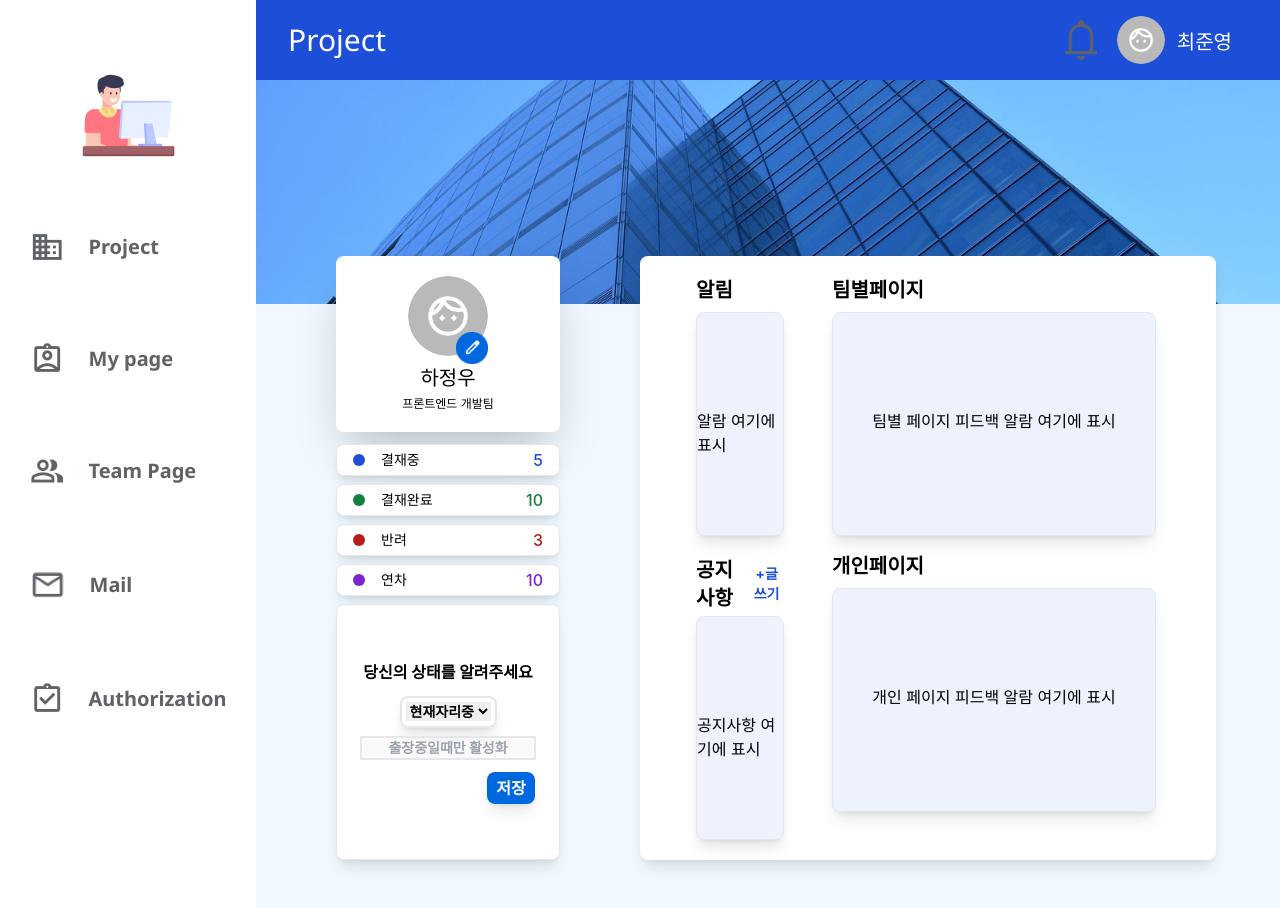
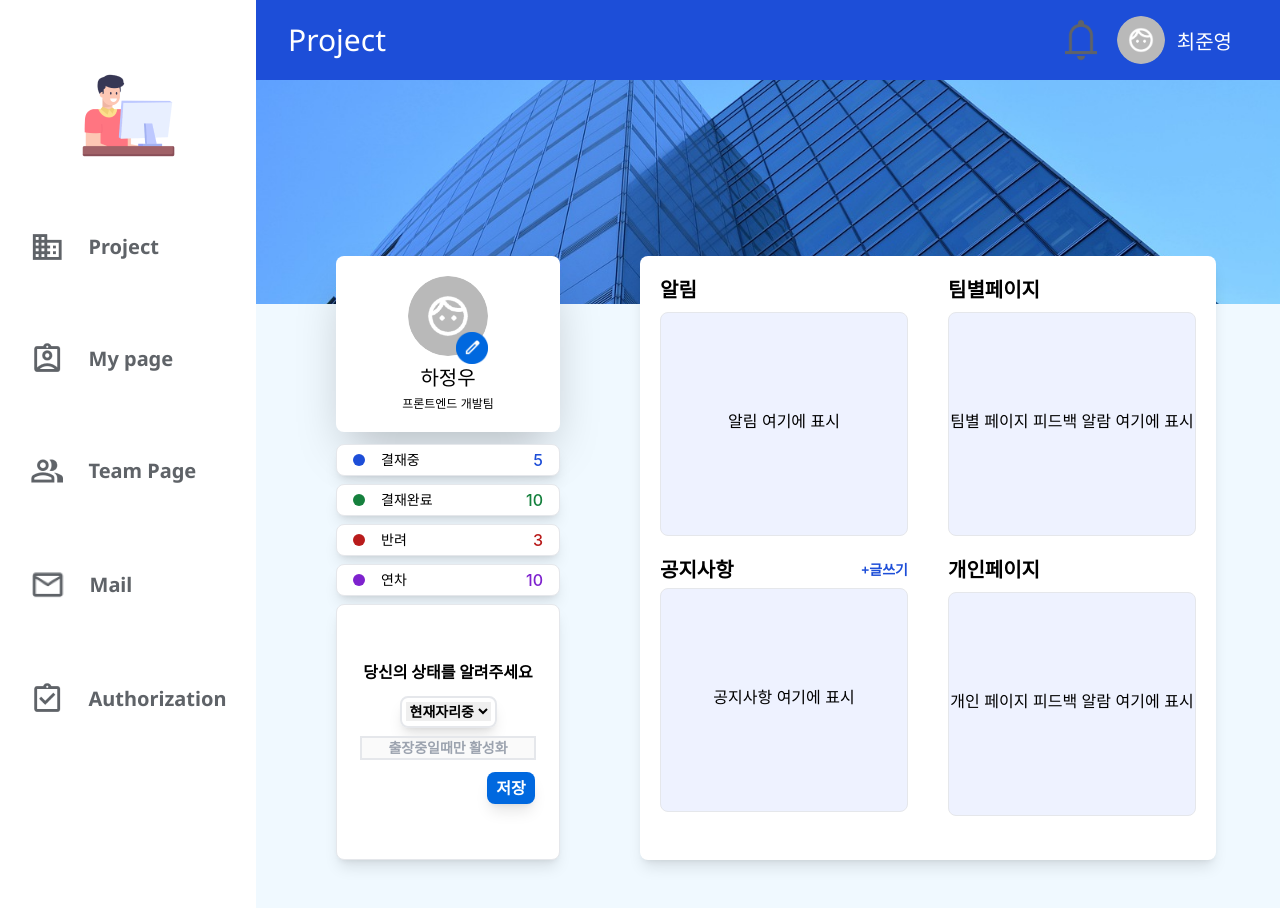
Before and after one commit to zzzissu/elice-first-project, a React (Create React App) app: page /layout in a window 1280 px wide. Built offline with nearby package versions, Linux system fonts and the light colour scheme.

Commit message:
[fix] 메인페이지 레이아웃 설정

```diff
--- a/src/components/mainPage/Project.tsx
+++ b/src/components/mainPage/Project.tsx
@@ -13,10 +13,11 @@ const Modal: React.FC<{
     const [newContent, setNewContent] = useState(content);
 
     // 모달이 열릴 때 상태를 업데이트
-
     React.useEffect(() => {
-        setNewTitle(title);
-        setNewContent(content);
+        if (isOpen) {
+            setNewTitle(title);
+            setNewContent(content);
+        }
     }, [title, content, isOpen]);
 
     if (!isOpen) return null;
@@ -24,39 +25,42 @@ const Modal: React.FC<{
     const handleSave = () => {
         if (onSave) {
             onSave(newTitle, newContent);
-            setNewTitle('');
-            setNewContent('');
+            onClose(); // 모달 닫기
         }
     };
 
+    const isSaveDisabled = !newTitle.trim() || !newContent.trim();
+
     return (
-        <div className="fixed inset-0 flex items-center justify-center bg-black bg-opacity-50">
-            <div className="bg-white rounded-lg p-8 w-[40%] h-[70%]">
-                <h2 className="text-2xl text-center font-semibold">공지사항</h2>
-
+        <div className='fixed inset-0 flex items-center justify-center bg-black bg-opacity-50'>
+            <div className='bg-white rounded-lg p-8 w-1/3 h-[60%]'>
+                <h2 className='text-2xl text-center font-semibold'>공지사항</h2>
                 <input
-                    type="text"
-                    placeholder="제목을 입력해주세요"
+                    type='text'
+                    placeholder='제목을 입력해주세요'
                     value={newTitle}
                     onChange={(e) => setNewTitle(e.target.value)}
-                    className="border rounded w-full p-2 mt-3"
+                    className='border rounded w-full p-2 mt-3'
+                    disabled={isReadOnly} // 읽기 전용 모드에서 비활성화
                 />
                 <textarea
-                    placeholder="내용을 입력해주세요"
+                    placeholder='내용을 입력해주세요'
                     value={newContent}
                     onChange={(e) => setNewContent(e.target.value)}
-                    className="border rounded w-full p-2 mt-3"
+                    className='border rounded w-full p-2 mt-3'
                     rows={15}
+                    disabled={isReadOnly} // 읽기 전용 모드에서 비활성화
                 />
-                <div className="mt-4 flex justify-center">
+                <div className='mt-4 flex justify-center'>
                     <button
-                        className="h-8 w-16 text-xl text-center font-bold bg-blue-500 text-white rounded hover:bg-blue-600 mr-2"
+                        className={`h-8 w-16 text-xl text-center font-bold rounded hover:bg-blue-600 mr-2 ${isSaveDisabled ? 'bg-gray-300 text-gray-700' : 'bg-blue-500 text-white'}`}
                         onClick={handleSave}
+                        disabled={isSaveDisabled}
                     >
                         저장
                     </button>
                     <button
-                        className="h-8 w-16 text-xl text-center font-bold bg-gray-700 text-white rounded hover:bg-gray-950"
+                        className='h-8 w-16 text-xl text-center font-bold bg-gray-700 text-white rounded hover:bg-gray-950'
                         onClick={onClose}
                     >
                         닫기
@@ -67,19 +71,29 @@ const Modal: React.FC<{
     );
 };
 
-const Project = () => {
+// 프로젝트 컴포넌트
+const Project: React.FC = () => {
     const [isModalOpen, setModalOpen] = useState(false);
     const [savedTitles, setSavedTitles] = useState<{ title: string; content: string }[]>([]);
     const [selectedTitle, setSelectedTitle] = useState<string | null>(null);
     const [selectedContent, setSelectedContent] = useState<string | null>(null);
     const [isReadOnly, setIsReadOnly] = useState(false);
     const [currentPage, setCurrentPage] = useState(1);
-    const itemsPerPage = 6;
+    const itemsPerPage = 4;
 
-    // 피드백 저장 함수
     const handleSave = (title: string, content: string) => {
-        setSavedTitles((prevTitles) => [...prevTitles, { title, content }]);
+        if (selectedTitle) {
+            // 수정하는 경우
+            setSavedTitles(prevTitles =>
+                prevTitles.map(item => (item.title === selectedTitle ? { title, content } : item))
+            );
+        } else {
+            // 새로운 경우
+            setSavedTitles(prevTitles => [...prevTitles, { title, content }]);
+        }
         setModalOpen(false);
+        setSelectedTitle(null);
+        setSelectedContent(null);
     };
 
     // 공지사항 항목 클릭 시 내용 보기
@@ -100,42 +114,44 @@ const Project = () => {
 
     // 삭제 함수
     const handleDelete = (index: number) => {
-        setSavedTitles((prevTitles) => prevTitles.filter((_, i) => i !== index));
+        setSavedTitles(prevTitles => prevTitles.filter((_, i) => i !== index));
     };
 
     // 페이지네이션
     const indexOfLastItem = currentPage * itemsPerPage;
     const indexOfFirstItem = indexOfLastItem - itemsPerPage;
     const currentItems = savedTitles.slice(indexOfFirstItem, indexOfLastItem);
-
     const totalPages = Math.ceil(savedTitles.length / itemsPerPage);
 
+
     return (
-        <div className="flex">
+        <div className='flex flex-wrap'>
             {/* 왼쪽세션 */}
-            <div className="flex flex-col w-[25%] pl-14 pt-5">
-                <div className="font-sans text-xl font-semibold">알림</div>
-                <div className="flex flex-col border h-56 w-[100%] bg-indigo-50/100 mt-2 rounded-lg shadow-lg">
-                    <h2 className="flex justify-center pt-24">알람 여기에 표시</h2>
+            <div className='flex flex-col w-full xl:w-1/2 p-5'>
+                <div className='font-sans text-xl font-semibold'>알림</div>
+                <div className='flex flex-col border h-56 w-full bg-indigo-50/100 mt-2 rounded-lg'>
+                    <h2 className='flex justify-center pt-24'>알림 여기에 표시</h2>
                 </div>
-                <div className="notion">
-                    <div className="flex justify-between">
-                        <div className="font-sans text-xl font-semibold mt-5">공지사항</div>
-                        <button className="text-blue-700 font-bold pt-5 text-sm" onClick={handleWriteClick}>
+                <div className='flex flex-col w-full mt-5'>
+                    <div className='font-sans text-xl font-semibold flex items-center justify-between'>
+                        <span>공지사항</span>
+                        <button
+                            className='text-blue-700 font-bold text-sm'
+                            onClick={handleWriteClick}
+                        >
                             +글쓰기
                         </button>
                     </div>
-                    <div className="flex flex-col border bg-indigo-50/100 h-56 w-[100%] mt-1 rounded-lg shadow-lg">
+                    <div className='flex flex-col border bg-indigo-50/100 h-56 w-full mt-1 rounded-lg'>
                         <ul>
                             {currentItems.length > 0 ? (
                                 currentItems.map(({ title, content }, index) => (
-                                    <li
-                                        key={index}
-                                        className="flex justify-between items-center cursor-pointer text-xl w-[90%] m-5 border-b"
-                                    >
-                                        <span onClick={() => handleTitleClick(title, content)}>{title}</span>
+                                    <li key={index} className='flex justify-between items-center cursor-pointer text-xl w-[90%] m-5 border-b'>
+                                        <span onClick={() => handleTitleClick(title, content)}>
+                                            {title}
+                                        </span>
                                         <button
-                                            className="text-red-500 ml-4"
+                                            className='text-red-500 ml-4'
                                             onClick={() => handleDelete(index + indexOfFirstItem)}
                                         >
                                             삭제
@@ -143,19 +159,17 @@ const Project = () => {
                                     </li>
                                 ))
                             ) : (
-                                <li className="flex justify-center pt-24">공지사항 여기에 표시</li>
+                                <li className='flex justify-center pt-24'>공지사항 여기에 표시</li>
                             )}
                         </ul>
                     </div>
                     {/* 페이지네이션 */}
                     {totalPages > 1 && (
-                        <div className="flex justify-center mt-4">
+                        <div className='flex justify-center mt-4'>
                             {Array.from({ length: totalPages }, (_, i) => (
                                 <button
                                     key={i}
-                                    className={`mx-1 px-4 py-2 rounded ${
-                                        currentPage === i + 1 ? 'bg-blue-500 text-white' : 'bg-gray-300'
-                                    }`}
+                                    className={`mx-1 px-4 py-2 rounded ${currentPage === i + 1 ? 'bg-blue-500 text-white' : 'bg-gray-300'}`}
                                     onClick={() => setCurrentPage(i + 1)}
                                 >
                                     {i + 1}
@@ -167,14 +181,14 @@ const Project = () => {
             </div>
 
             {/* 오른쪽세션 */}
-            <div className="flex flex-col w-[75%]">
-                <div className="font-sans text-xl font-semibold pt-5 pl-12">팀별페이지</div>
-                <div className="flex flex-col border h-56 w-[75%] bg-indigo-50/100 mt-2 rounded-lg shadow-lg ml-12">
-                    <h2 className="flex justify-center pt-24">팀별 페이지 피드백 알람 여기에 표시</h2>
+            <div className='flex flex-col w-full xl:w-1/2 p-5'>
+                <div className='font-sans text-xl font-semibold'>팀별페이지</div>
+                <div className='flex flex-col border h-56 w-full bg-indigo-50/100 mt-2 rounded-lg'>
+                    <h2 className='flex justify-center pt-24'>팀별 페이지 피드백 알람 여기에 표시</h2>
                 </div>
-                <div className="font-sans text-xl font-semibold pt-4 pl-12">개인페이지</div>
-                <div className="flex flex-col border h-56 w-[75%] bg-indigo-50/100 mt-2 rounded-lg shadow-lg ml-12">
-                    <h2 className="flex justify-center pt-24">개인 페이지 피드백 알람 여기에 표시</h2>
+                <div className='font-sans text-xl font-semibold mt-5'>개인페이지</div>
+                <div className='flex flex-col border h-56 w-full bg-indigo-50/100 mt-2 rounded-lg'>
+                    <h2 className='flex justify-center pt-24'>개인 페이지 피드백 알람 여기에 표시</h2>
                 </div>
             </div>
 
```
